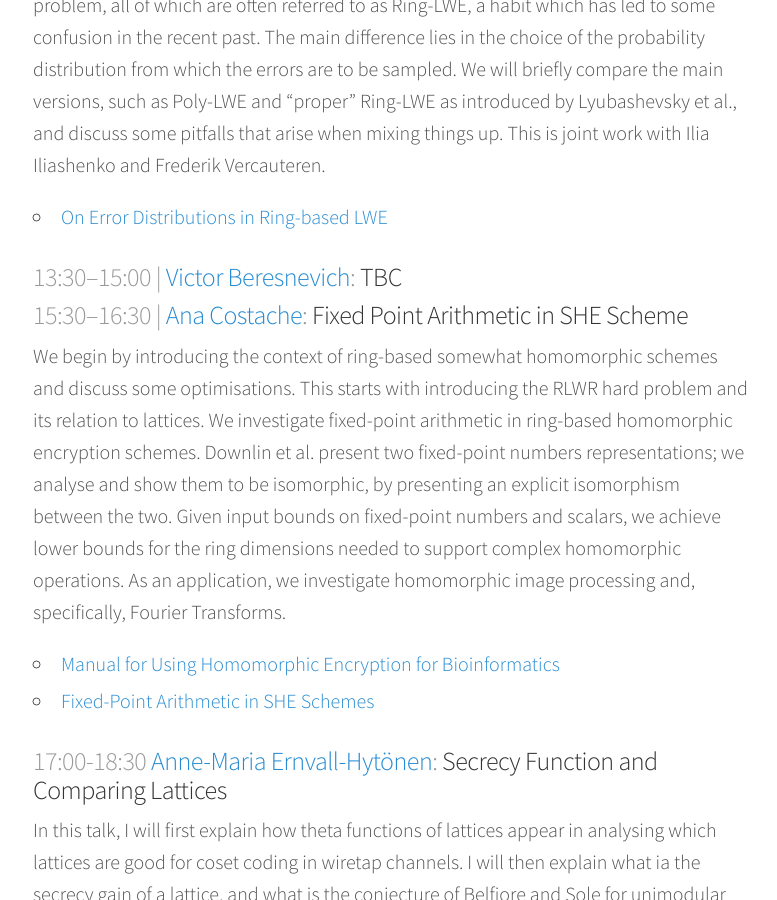
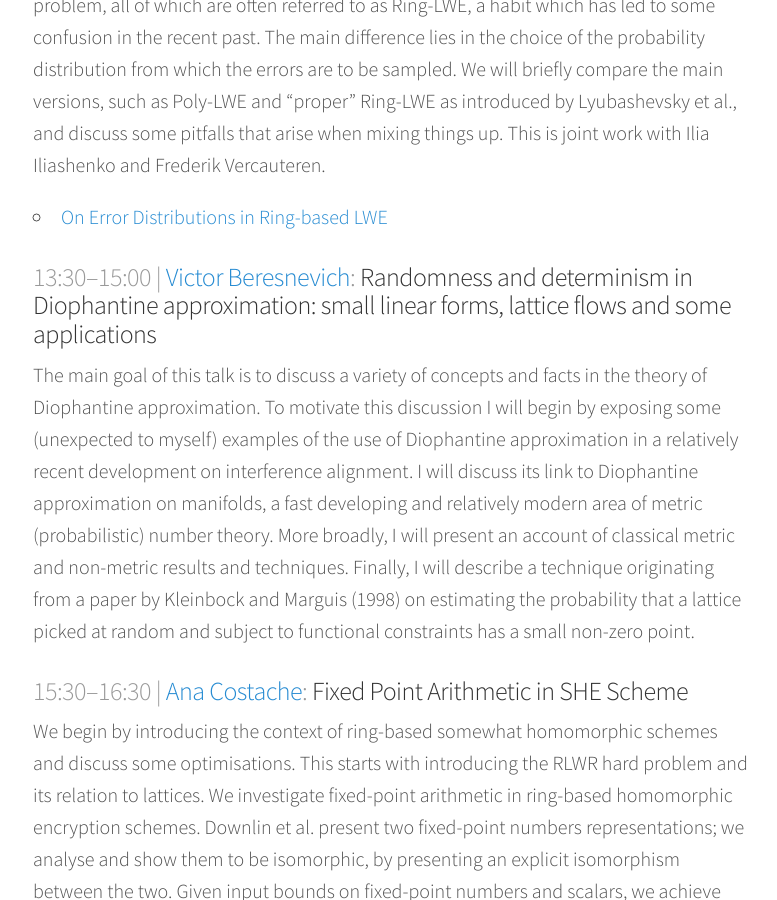
Before and after one commit to malb/discrete-subgroup, a Jekyll site: the page built from _posts/2017-01-18-lattice-meeting.md, in a window 1280 px wide and 900 px high, scrolled down 770 px. Shown: the whole window, without its empty margins (247-1024 px from the left). Built offline with Jekyll 4.4.1, drawn with Linux system fonts in a browser that asks for light colours; nearby versions of some CDN libraries.

Commit message:
Victor's title & abstract

```diff
--- a/_posts/2017-01-18-lattice-meeting.md
+++ b/_posts/2017-01-18-lattice-meeting.md
@@ -15,7 +15,9 @@ The existing literature contains several ring-based variants of the Learning Wit
 
 - [On Error Distributions in Ring-based LWE](https://eprint.iacr.org/2016/240)
 
-### <span>13:30–15:00 | [Victor Beresnevich](http://maths.york.ac.uk/www/vb8):</span> TBC ###
+### <span>13:30–15:00 | [Victor Beresnevich](http://maths.york.ac.uk/www/vb8):</span> Randomness and determinism in Diophantine approximation: small linear forms, lattice flows and some applications ###
+
+The main goal of this talk is to discuss a variety of concepts and facts in the theory of Diophantine approximation. To motivate this discussion I will begin by exposing some (unexpected to myself) examples of the use of Diophantine approximation in a relatively recent development on interference alignment. I will discuss its link to Diophantine approximation on manifolds, a fast developing and relatively modern area of metric (probabilistic) number theory. More broadly, I will present an account of classical metric and non-metric results and techniques. Finally, I will describe a technique originating from a paper by Kleinbock and Marguis (1998) on estimating the probability that a lattice picked at random and subject to functional constraints has a small non-zero point.
 
 ### <span>15:30–16:30 | [Ana Costache](http://www.bris.ac.uk/engineering/people/ana-costache/index.html):</span> Fixed Point Arithmetic in SHE Scheme ###
 
```
